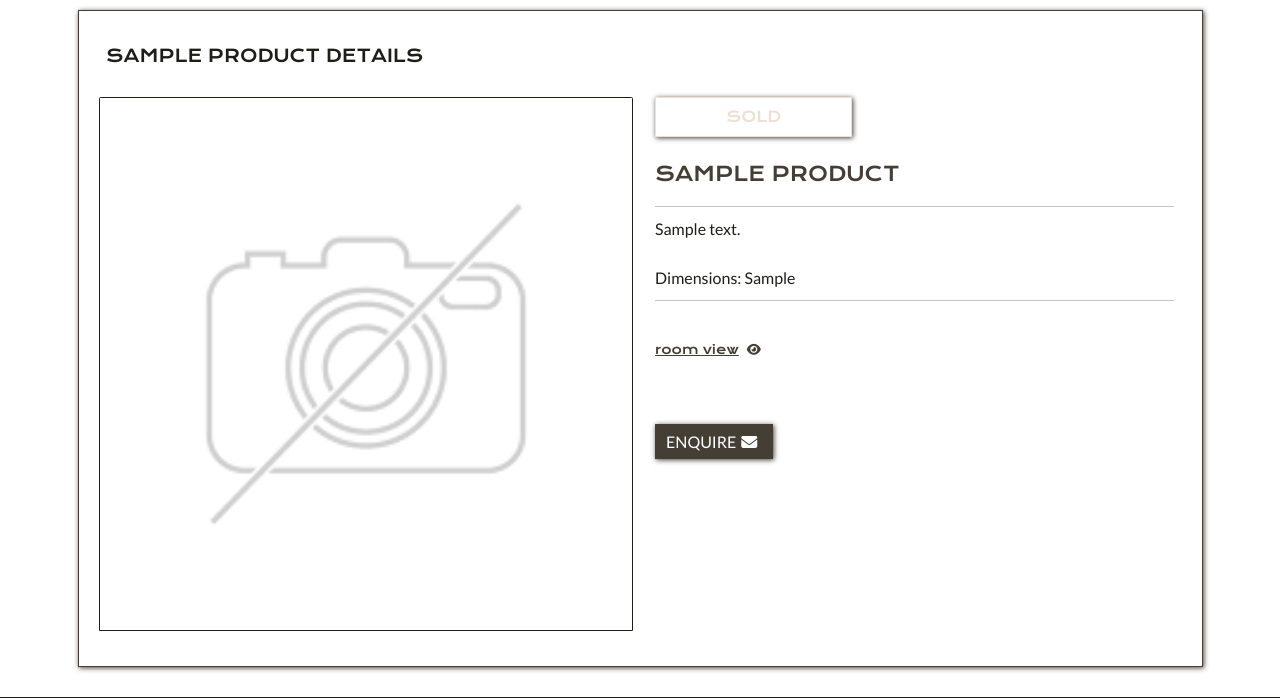
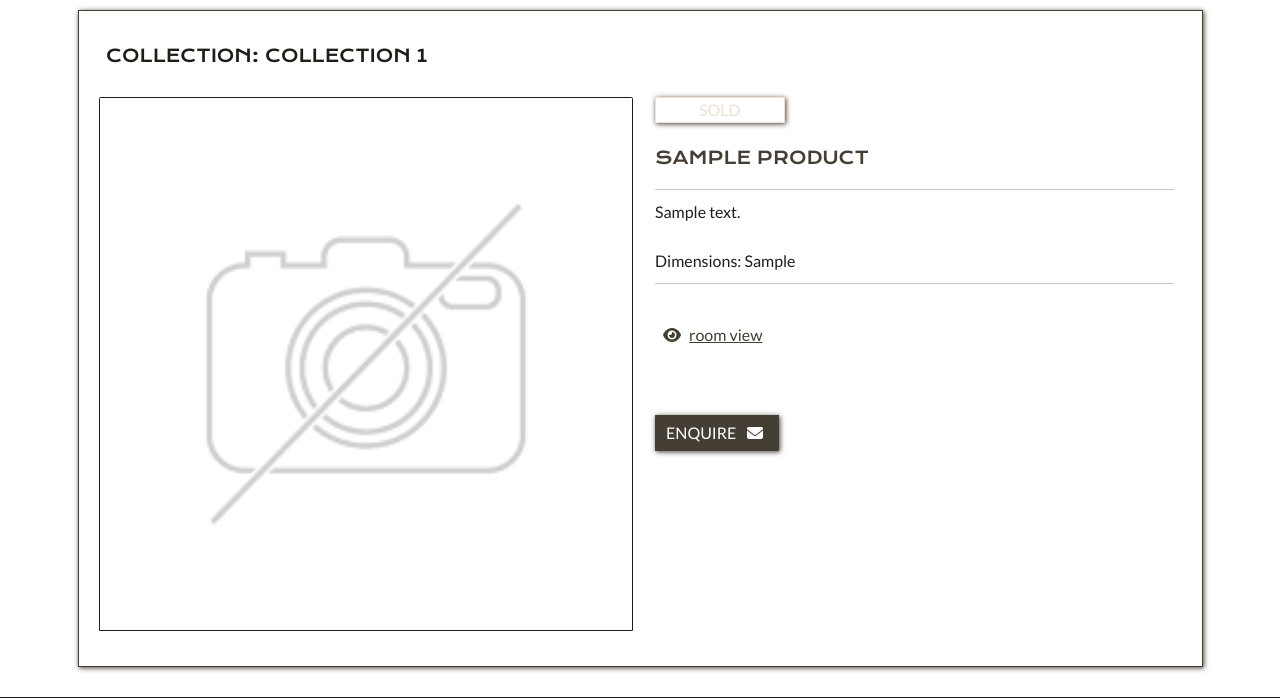
Before and after one commit to neringabickmore/art-i-al, a Django app: page /1/ in a window 1280 px wide. Shown: the part 173-871 px from the top of the page. Run offline with Django 3.2, Linux system fonts and the light colour scheme; data comes from the database, SQL or seed files in the repository; tables that the repository leaves empty hold one stand-in row (values such as "Sample post"); parts of the project's set-up code (start-up, migrations or seed data) failed here and were passed over; some libraries are stand-ins or nearby versions.

Commit message:
content/products/changed: header size, content pushed from db & font awesome display & tag styling

```diff
--- a/products/static/products/css/products.css
+++ b/products/static/products/css/products.css
@@ -1,3 +1,6 @@
+h3, h4, h5 {
+    text-transform: uppercase;
+}
 .hr-style {
     border: 1px solid var(--black-chocolate);
 }
@@ -50,13 +53,12 @@
 .artwork-title {
     padding: 1rem 0;
     color: var(--dark-lava);
-    text-transform: uppercase;
 }
 
 
 .artwork-tag {
-    padding: 1rem .5rem;
     text-transform: uppercase;
+    margin: 0;
 }
 
 /* tag styling */
@@ -64,29 +66,28 @@
 .tag-available,
 .tag-sold {
     text-align: center;
-    padding: 1rem;
     box-shadow: var(--dark-small-box-shadow);
 }
 
 .tag-new{
     background-color: var(--almond);
     border: solid 1px var(--dark-lava);
-    max-width: 38%;
+    max-width: 25%;
 }
 
 .tag-available {
     border: solid 1px var(--dark-lava);
-    max-width: 58%;
+    max-width: 43%;
 }
 
 .tag-sold {
     color: var(--almond);
     border: solid 1px var(--almond);
-    max-width: 38%;
+    max-width: 25%;
 }
 
 /* font awesome styling */
-.fa-info-circle,
+
 .fa-shopping-bag,
 .fa-eye {
     padding: .8rem;
--- a/products/templates/products/gallery.html
+++ b/products/templates/products/gallery.html
@@ -10,7 +10,7 @@
 <div class="container h-100 mb-5">
     <div class="row no-gutters">
         <div class="col-12 px-4">
-            <h1 class="my-4 ml-2">Gallery</h1>
+            <h3 class="my-4 ml-2">Gallery</h3>
         </div>
         {% for product in products %}
         {% include 'products/includes/products.html' %}
--- a/products/templates/products/product-detail.html
+++ b/products/templates/products/product-detail.html
@@ -11,8 +11,8 @@
     <div class="card" id="product-detail-card">
         <div class="row h-100 no-gutters">
             <div class="col-12 px-4">
-                <!-- checks for the product name in the database to include in the title-->
-                <h3 class="my-4 ml-2 text-uppercase">{{ product.name }} details</h3>
+                <!-- checks for the collection name in the database to include in the title-->
+                <h3 class="my-4 ml-2 text-uppercase">collection: {{ product.collection_name.friendly_name}}</h3>
             </div>
             <div class="col-12 col-md-6 my-4 align-self-center">
                 <!-- checks for images in the product images folder-->
@@ -35,10 +35,10 @@
                     <div class="row align-items-start h-75">
                         <div class="col p-0 mt-sm-6" id="product-detail-content">
                             <!-- checks for assigned tag -->
-                            <h4 class="artwork-tag tag-{{product.tag.friendly_name.lower}} my-4">
-                                {{product.tag.friendly_name}}</h4>
+                            <p class="artwork-tag tag-{{product.tag.friendly_name.lower}} my-4">
+                                {{product.tag.friendly_name}}</p>
                             <!-- checks for product name and assigns -->
-                            <h2 class="artwork-title">{{ product.name }}</h2>
+                            <h3 class="artwork-title">{{ product.name }}</h3>
                             <hr>
                             <!-- checks for product description-->
                             <p>{{ product.description }}</p>
@@ -52,7 +52,7 @@
                             <!-- room view button; triggers modal-->
                             <a class="px-3" href="" title="room view" aria-label="room view" id="room-view"
                                 data-bs-toggle="modal" data-bs-target="#roomViewModal">
-                                <h5>room view<i class="fas fa-eye"></i></h5>
+                                <p><i class="fas fa-eye"></i>room view</p>
                             </a>
                             <!-- room view modal -->
                             {% include 'products/includes/room-view-modal.html' %}
@@ -66,8 +66,12 @@
                                     <div class="col p-0">
                                         <!-- checks if item is not sold; if not then allows to add the product to the shopping bag -->
                                         {% if not product.tag.name == 'sold' %}
-                                        <a class="btn px-3" href="{% url 'shop' %}">Keep Shopping</a>
-                                        <input type="submit" class="btn px-3" value="Add to Bag">
+                                        <a class="btn px-3" href="{% url 'shop' %}"><span class="icon">
+                                                <i class="fas fa-chevron-left" aria-hidden="true"></i>
+                                            </span>Keep Shopping</a>
+                                        <button class="btn px-3" type="submit">Add to bag<span class="icon ps-1">
+                                                <i class="fas fa-plus" aria-hidden="true"></i>
+                                            </span></button>
                                         {% endif %}
                                     </div>
                                     <!-- by default, redirects to the same item -->
@@ -76,8 +80,10 @@
                             </form>
                             <!-- if item is sold,  contact us button on display and redirects to contact -->
                             {% if product.tag.name == 'sold' %}
-                            <a class="btn px-3" href="/#contact-us-home" title="contact us"
-                                aria-label="enquire">enquire<i class="fas fa-envelope p-2"></i></a>
+                            <a class="btn px-3" href="/#contact-us-home" title="contact us" aria-label="enquire">enquire
+                                <span class="icon ps-1">
+                                    <i class="fas fa-envelope p-2" aria-hidden="true"></i>
+                                </span></a>
                             {% endif %}
                         </div>
                     </div>
--- a/products/templates/products/shop.html
+++ b/products/templates/products/shop.html
@@ -16,7 +16,7 @@
     <hr class="hr-style">
     <div class="row no-gutters">
         <div class="col-12 px-4">
-            <h1 class="my-4 ml-2">Shop</h1>
+            <h3 class="my-4 ml-2">Shop</h3>
         </div>
         {% for product in products %}
         {% if not product.tag.name == 'sold' %}
```
Also changed, not shown: products/templates/products/includes/products.html (+8 -4 lines).
